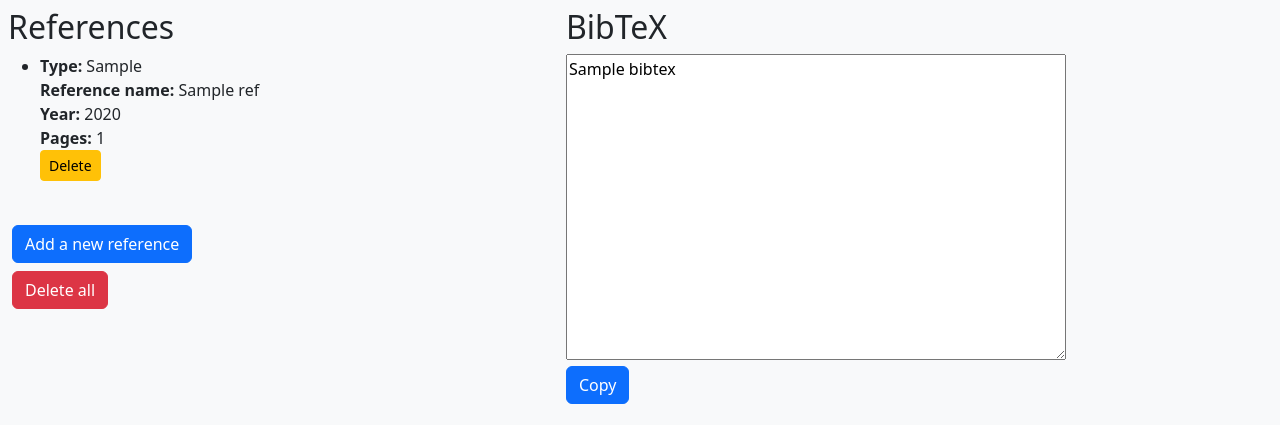
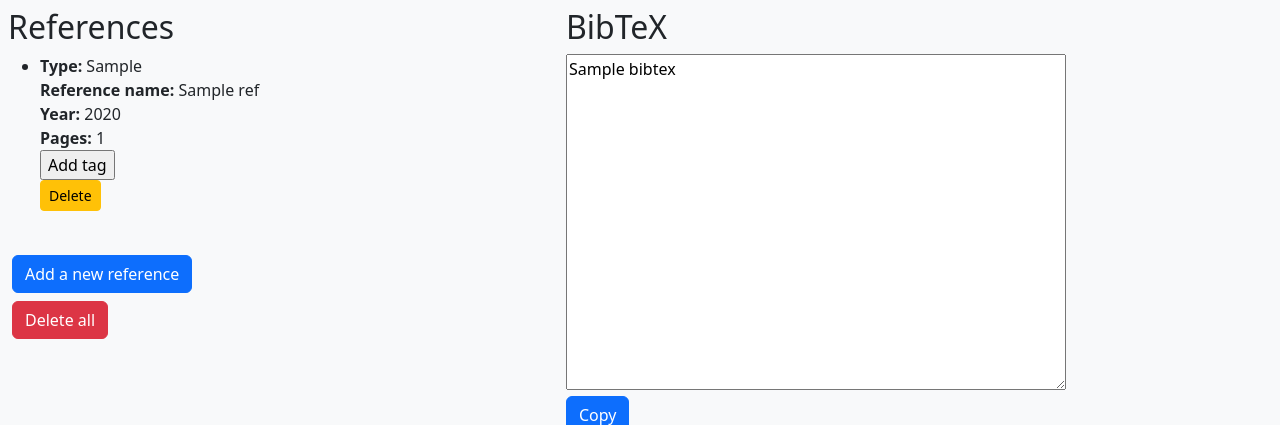
Before and after one commit to S3iska/miniproject, a Flask app: template src/templates/index.html in a window 1280 px wide. Shown: the top 425 px of the page. Run offline with Flask 3, Linux system fonts and the light colour scheme; the template is opened without the code that fills it: most values are stand-ins (such as "Sample title", 1, 10 or a date in 2020).

Commit message:
Add button for adding tags

```diff
--- a/src/templates/index.html
+++ b/src/templates/index.html
@@ -35,6 +35,10 @@
                     {% if value %}<strong>{{ label }}:</strong> {{ value }}<br>{% endif %}
                 {% endfor %}
 
+                <form action="/{{ ref.id }}/add_tag" method="post">
+                    <input id="add_tag{{ref.ref_name}}" type="submit" value="Add tag">
+                </form>
+
                 <form action="/{{ ref.id }}/delete_ref" method="post">
                     <input id="delete{{ref.ref_name}}" type="submit" class="btn btn-sm btn-warning" onclick="return confirm('Are you sure you want to delete the reference from the database?')" value="Delete">
                 </form>
```
